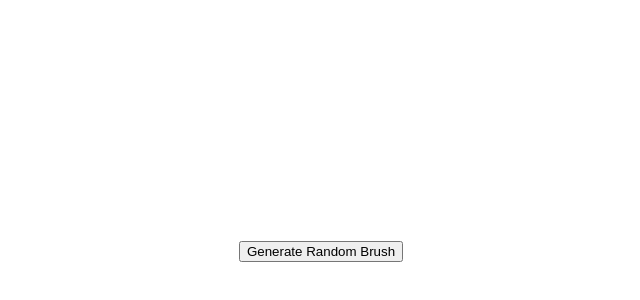
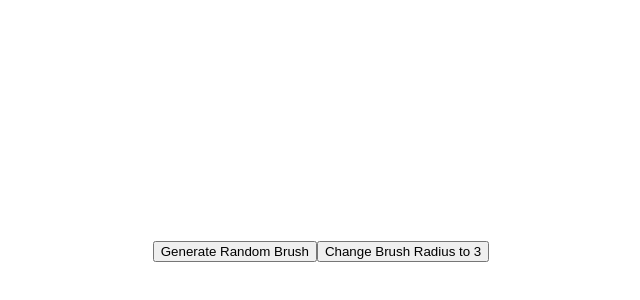
Before and after one commit to LouiseHsu/Pixlight, a React (Create React App) app: page / in a window 1280 px wide. Shown: the part 260-560 px from the top of the page, without its empty margins (319-959 px from the left). Built offline with nearby package versions, Linux system fonts and the light colour scheme.

Commit message:
more brush radius stuff

```diff
--- a/src/actions/changeBrushRadius.js
+++ b/src/actions/changeBrushRadius.js
@@ -1,6 +1,6 @@
 export const changeBrushRadius = (radius) => {
     return {
-        type: 'CHANGE_BRUSH_COLOUR',
+        type: 'CHANGE_BRUSH_RADIUS',
         radius: radius
     }
 };
--- a/src/components/toolbar/Toolbar.js
+++ b/src/components/toolbar/Toolbar.js
@@ -1,19 +1,13 @@
 import React from 'react';
-import {changeBrushColour} from "../../actions/changeBrushColour";
-import {useDispatch} from "react-redux";
+import BrushPalette from "./brushPalette/BrushPalette";
+import BrushRadius from "./brushRadius/BrushRadius";
 
-function getRandomColor() {
-    let letters = '0123456789ABCDEF';
-    let color = '#';
-    for (let i = 0; i < 6; i++) {
-        color += letters[Math.floor(Math.random() * 16)];
-    }
-    return color;
-}
 
 const Toolbar = props => {
-    const dispatch = useDispatch();
-    return  <button onClick={() => dispatch(changeBrushColour(getRandomColor()))}>Generate Random Brush</button>
+    return  <div>
+        <BrushPalette/>
+        <BrushRadius/>
+    </div>
 };
 
 export default Toolbar;
--- /dev/null
+++ b/src/components/toolbar/brushPalette/BrushPalette.js
@@ -0,0 +1,19 @@
+import {useDispatch} from "react-redux";
+import {changeBrushColour} from "../../../actions/changeBrushColour";
+import React from "react";
+
+function getRandomColor() {
+    let letters = '0123456789ABCDEF';
+    let color = '#';
+    for (let i = 0; i < 6; i++) {
+        color += letters[Math.floor(Math.random() * 16)];
+    }
+    return color;
+}
+
+const BrushPalette = props => {
+    let dispatch = useDispatch();
+    return  <button onClick={() => dispatch(changeBrushColour(getRandomColor()))}>Generate Random Brush</button>
+};
+
+export default BrushPalette;
--- /dev/null
+++ b/src/components/toolbar/brushRadius/BrushRadius.js
@@ -0,0 +1,10 @@
+import {useDispatch} from "react-redux";
+import React from "react";
+import {changeBrushRadius} from "../../../actions/changeBrushRadius";
+
+const BrushRadius = props => {
+    let dispatch = useDispatch();
+    return  <button onClick={() => dispatch(changeBrushRadius(3))}>Change Brush Radius to 3</button>
+};
+
+export default BrushRadius;
--- a/src/reducers/brushReducer.js
+++ b/src/reducers/brushReducer.js
@@ -10,6 +10,7 @@ const brushReducer =  (state = initialState, action) => {
             return state;
         case 'CHANGE_BRUSH_RADIUS':
             state.radius = action.radius;
+            console.log(state.radius);
             return state;
         default:
             return state
```
Also changed, not shown: src/components/toolbar/brushPalette/BrushPalette.css (added), src/components/toolbar/brushRadius/BrushRadius.css (added).
